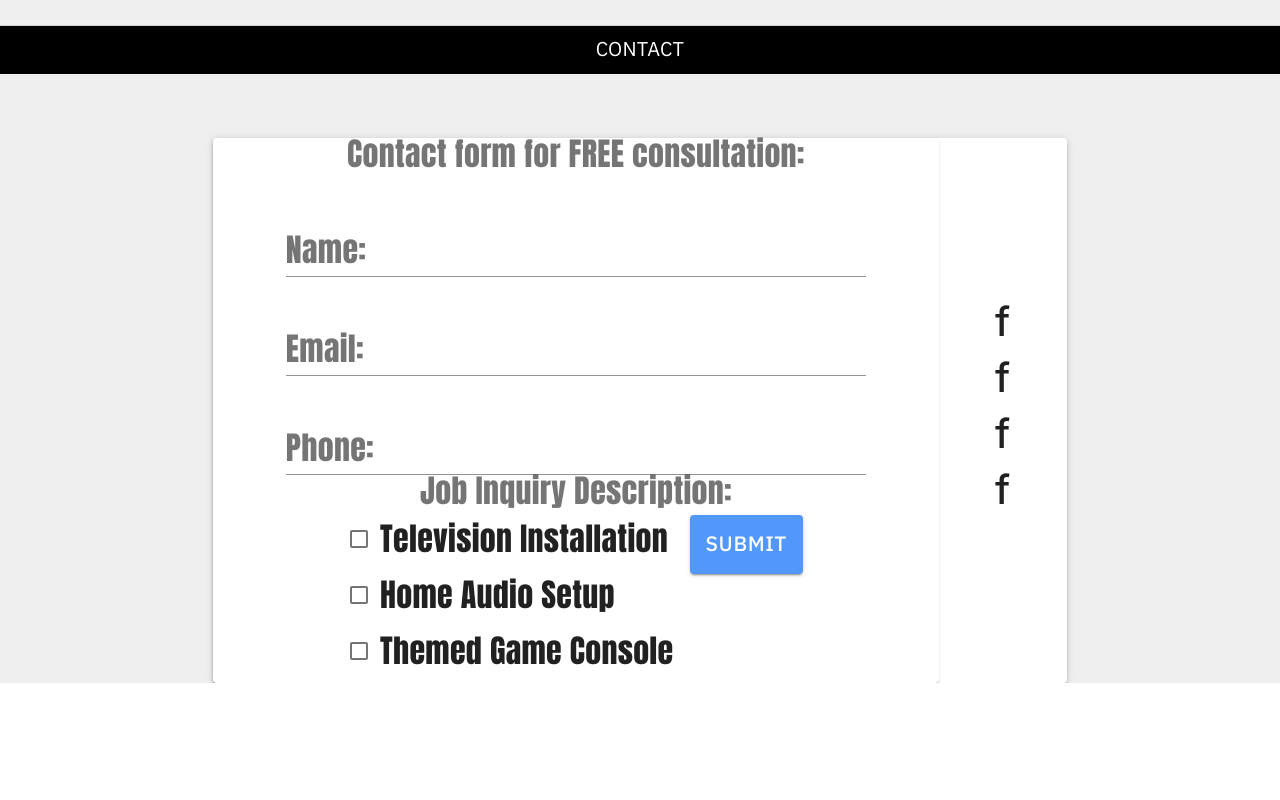
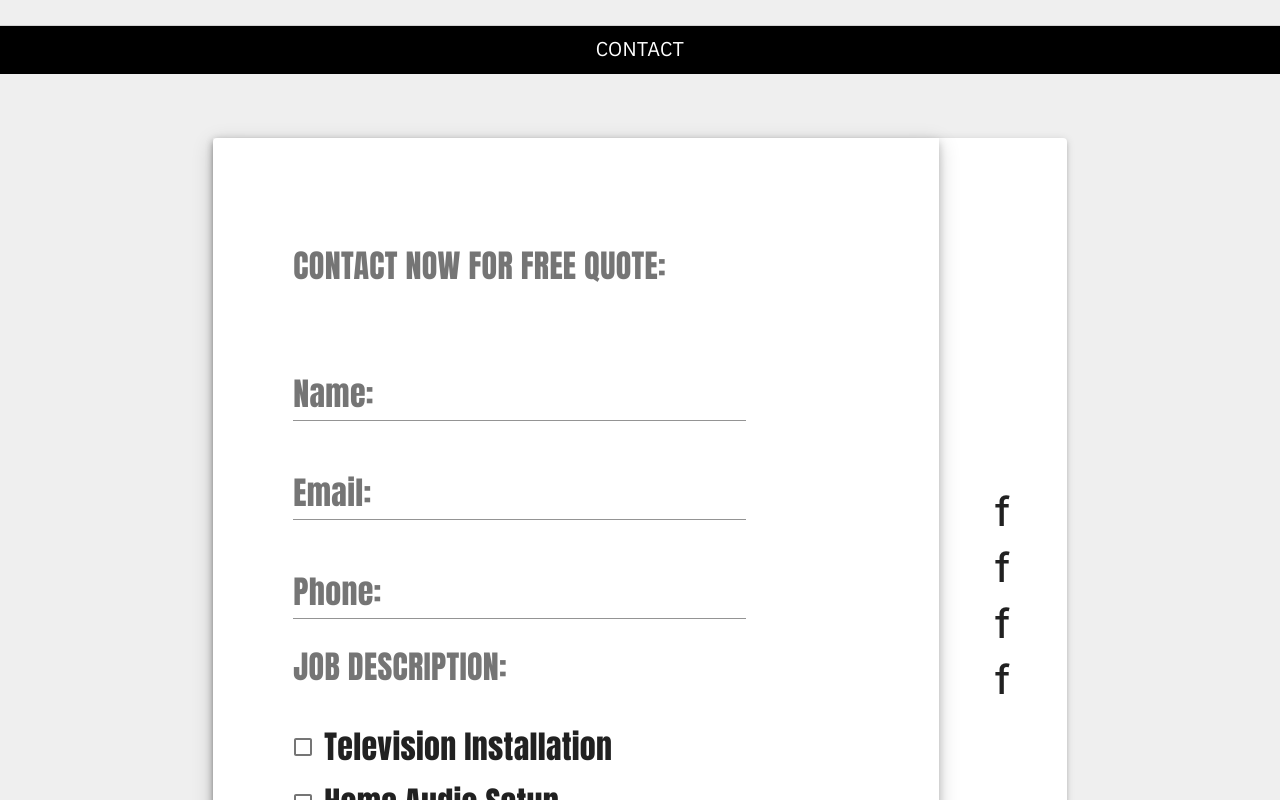
Before and after one commit to noelloera/business_template_1, a React (Create React App) app: page / in a window 1280 px wide. Shown: the part 3120-3920 px from the top of the page. Before the commit the page ends 3803 px from the top, so only its background shows below. Built offline with nearby package versions, Linux system fonts and the light colour scheme.

Commit message:
Changed Contact component styling
-Changed the styling of the contact component to be more cohesive

```diff
--- a/src/components/Contact.js
+++ b/src/components/Contact.js
@@ -31,23 +31,37 @@ const useStyles = makeStyles({
     flexDirection: "row",
   },
   labels: {
+    padding: "2rem 0",
     textAlign: "left",
   },
   form: {
+    padding: "5rem",
     width: "85%",
     display: "flex",
     flexDirection: "column",
+    boxShadow:
+      "0 4px 8px 0 rgba(0, 0, 0, 0.2), 0 6px 20px 0 rgba(0, 0, 0, 0.19);",
+    [theme.breakpoints.only("xs")]: {
+      padding: 0,
+      paddingLeft: "1rem",
+    },
   },
   links: {
     display: "flex",
     width: "15%",
     flexDirection: "column",
     justifyContent: "center",
+    alignItems: "center",
   },
   fields: {
     marginTop: "2rem",
     width: "80%",
     fontSize: "10px",
+  },
+  button: {
+    marginTop: "2rem",
+    marginLeft: "1rem",
+    width: "100px",
   },
 });
 
@@ -92,9 +106,8 @@ const Contact = () => {
         <Grid item md={8} xs={12}>
           <Paper className={classes.contact} elevation={3}>
             <form className={classes.form}>
-              <Paper>
-                <FormLabel component="legend">
-                  Contact form for FREE consultation:
+              <FormLabel className={classes.labels} component="legend">
+                CONTACT NOW FOR FREE QUOTE:
               </FormLabel>
               <TextField
                 className={classes.fields}
@@ -114,8 +127,8 @@ const Contact = () => {
                 onChange={handleChange}
                 label="Phone:"
               />
-                <FormLabel component="legend">
-                  Job Inquiry Description:
+              <FormLabel className={classes.labels} component="legend">
+                JOB DESCRIPTION:
               </FormLabel>
               <FormControl component="fieldset">
                 <FormControlLabel
@@ -153,13 +166,13 @@ const Contact = () => {
                 />
               </FormControl>
               <Button
+                className={classes.button}
                 variant="contained"
                 color="primary"
                 onClick={handleSubmit}
               >
                 Submit
               </Button>
-              </Paper>
             </form>
             <div className={classes.links}>
               <h1>f</h1>
```
Lines whose indentation alone changed are shown as unchanged.
